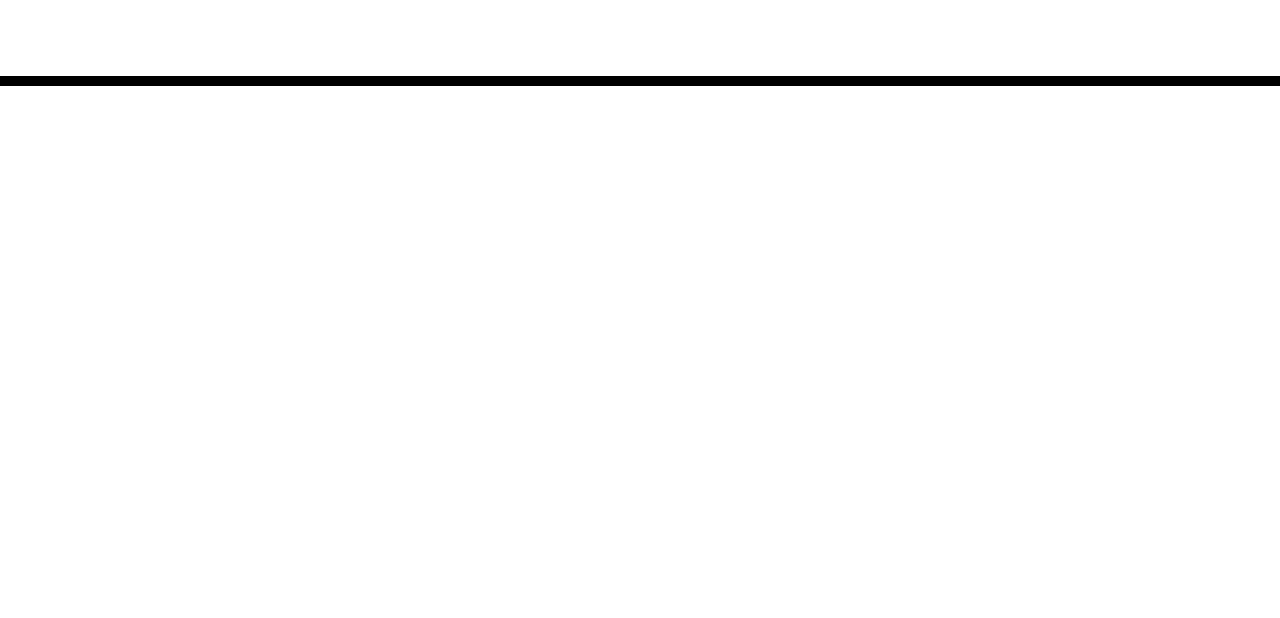
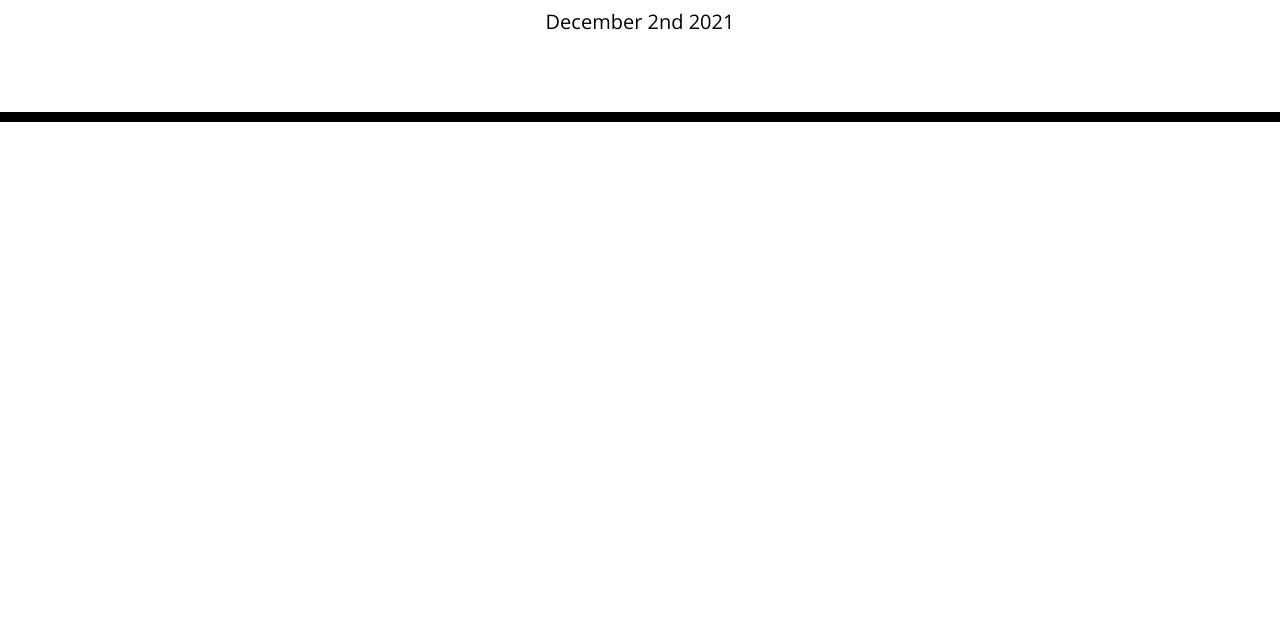
Before and after one commit to katiechurchwell/work-day-scheduler, a plain HTML site: page Develop/index.html in a window 1280 px wide. Shown: the part 182-800 px from the top of the page. Drawn offline with nearby package versions, Linux system fonts and the light colour scheme.

Commit message:
current day at top

```diff
--- a/Develop/index.html
+++ b/Develop/index.html
@@ -34,6 +34,6 @@
 
     <script src="https://code.jquery.com/jquery-3.4.1.min.js"></script>
     <script src="https://cdnjs.cloudflare.com/ajax/libs/moment.js/2.24.0/moment.min.js"></script>
-    <script src="develop/script.js"></script>
+    <script src="script.js"></script>
   </body>
 </html>
--- a/Develop/script.js
+++ b/Develop/script.js
@@ -1,16 +1,7 @@
-//GIVEN I am using a daily planner to create a schedule
-// WHEN I open the planner
-// THEN the current day is displayed at the top of the calendar
-// WHEN I scroll down
-// THEN I am presented with time blocks for standard business hours
-// WHEN I view the time blocks for that day
-// THEN each time block is color-coded to indicate whether it is in the past, present, or future
-// WHEN I click into a time block
-// THEN I can enter an event
-// WHEN I click the save button for that time block
-// THEN the text for that event is saved in local storage
-// WHEN I refresh the page
-// THEN the saved events persist
+//current day displayed at top
+var time = moment().format('MMMM Do YYYY');
+$( "#currentDay" ).append(time);
 
-//Uses the Moment.js library to work with date and time
-//jquery
+//timeblocks
+//create rows and columns
+//time on left should stay the same
```
Also changed, not shown: 1 other file.
